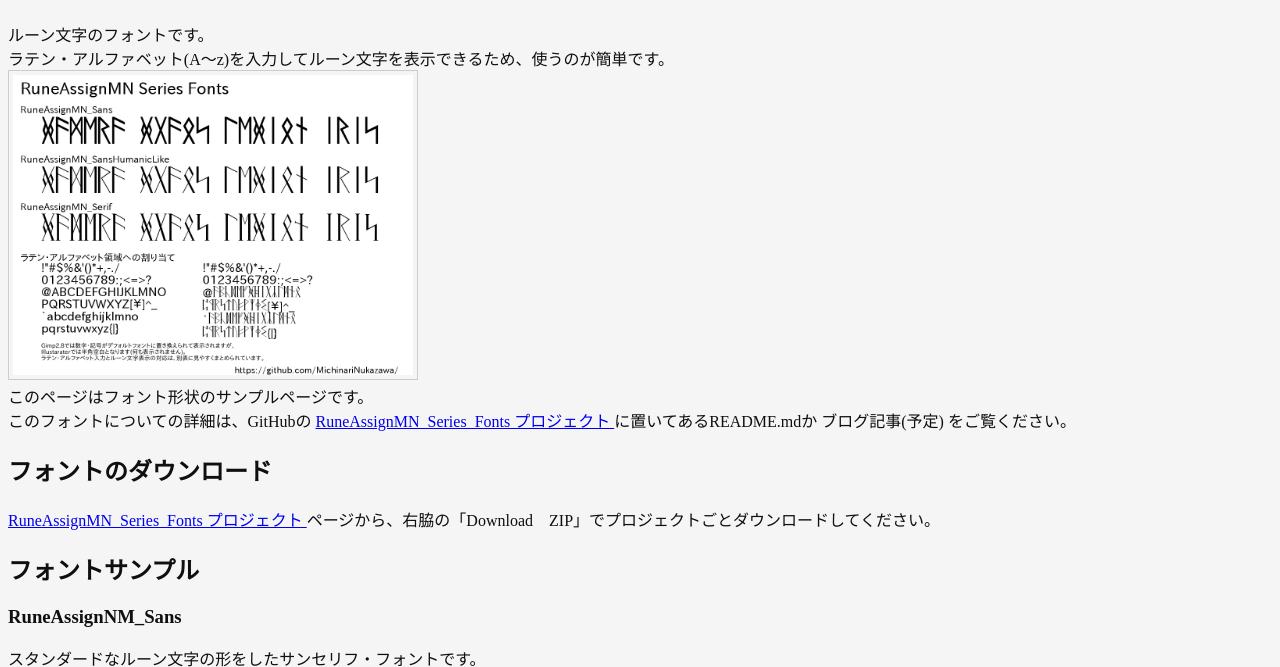
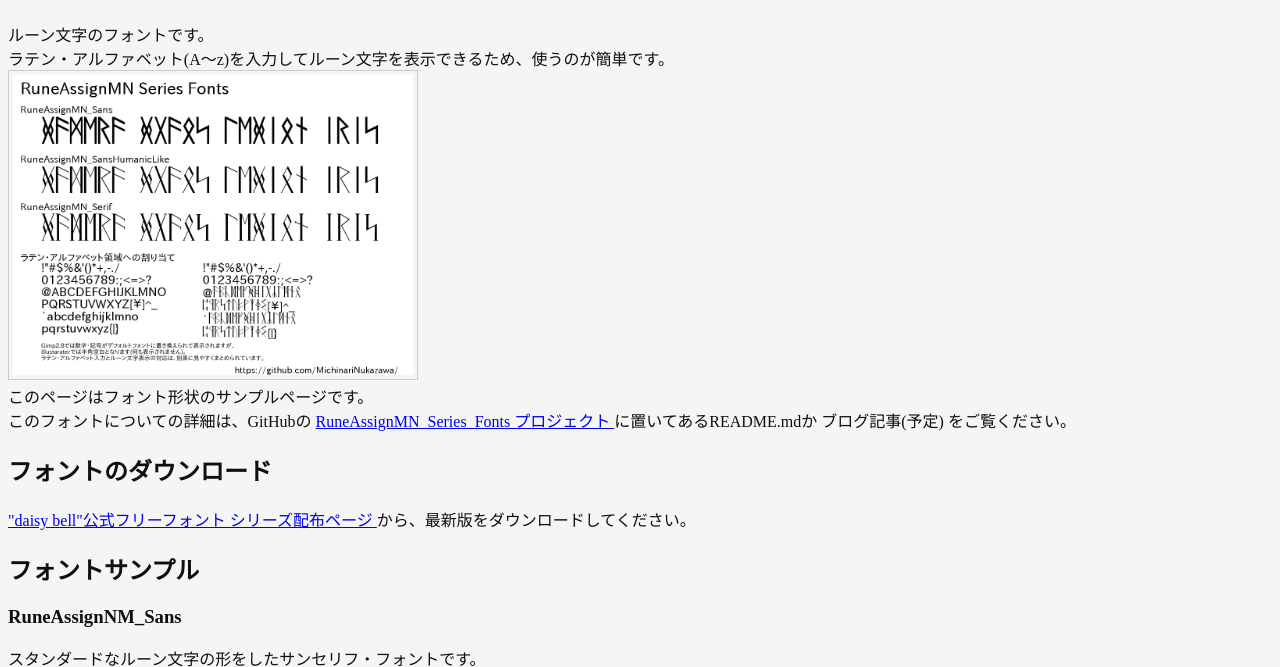
Before and after one commit to MichinariNukazawa/RuneAssignMN_Series_Fonts, a plain HTML site: page index.html in a window 1280 px wide. Shown: the part 113-780 px from the top of the page. Drawn offline with Linux system fonts and the light colour scheme.

Commit message:
change download link to sourceforge.

```diff
--- a/index.html
+++ b/index.html
@@ -52,10 +52,10 @@
 	<br>
 
 	<h2>フォントのダウンロード</h2>
-	<a href="https://github.com/MichinariNukazawa/RuneAssignMN_Series_Fonts/">
-		RuneAssignMN_Series_Fonts プロジェクト
+	<a href="https://sourceforge.jp/projects/daisybell-fonts/releases/">
+		"daisy bell"公式フリーフォント シリーズ配布ページ
 	</a>
-	ページから、右脇の「Download　ZIP」でプロジェクトごとダウンロードしてください。
+	から、最新版をダウンロードしてください。
 
 	<h2>フォントサンプル</h2>
 
```
